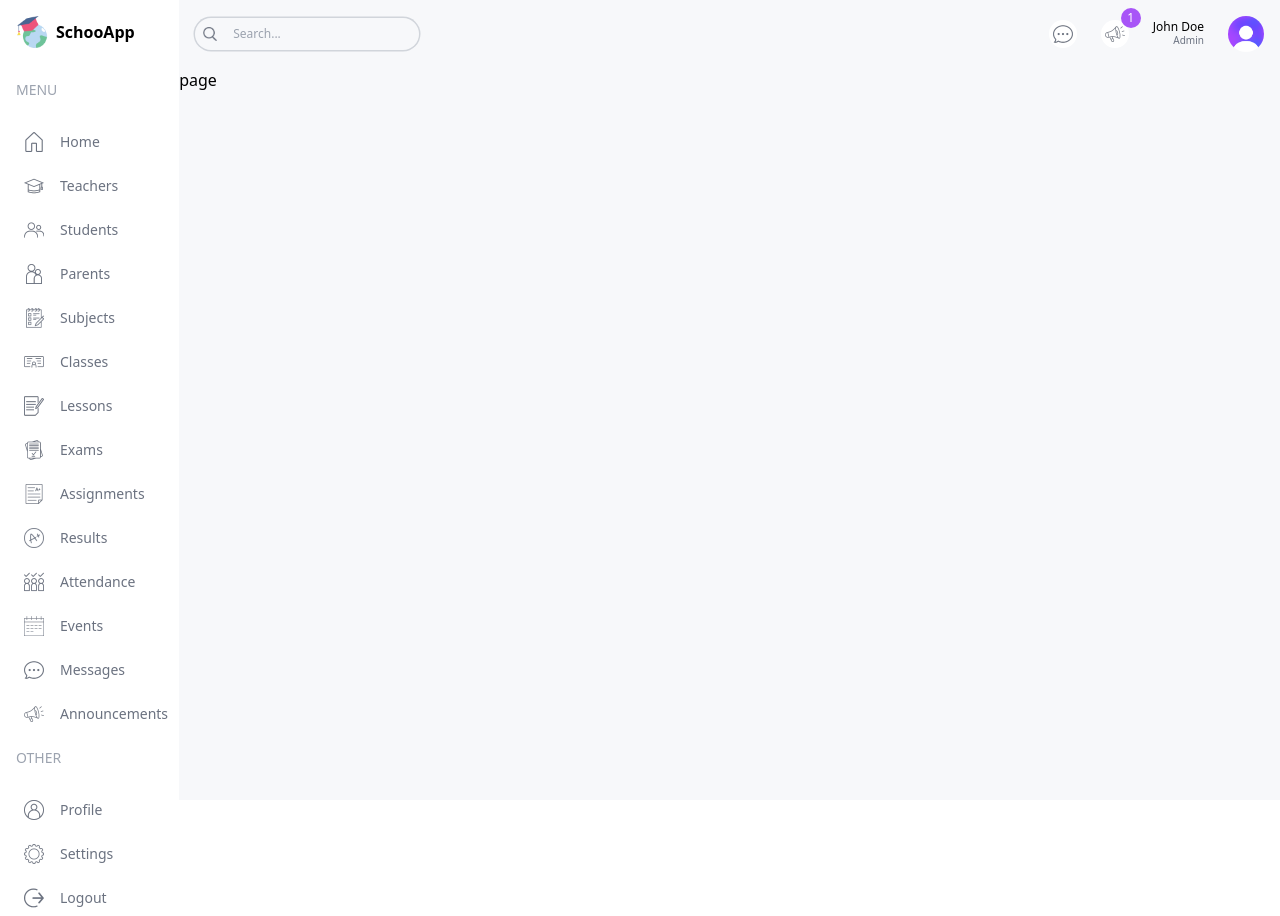
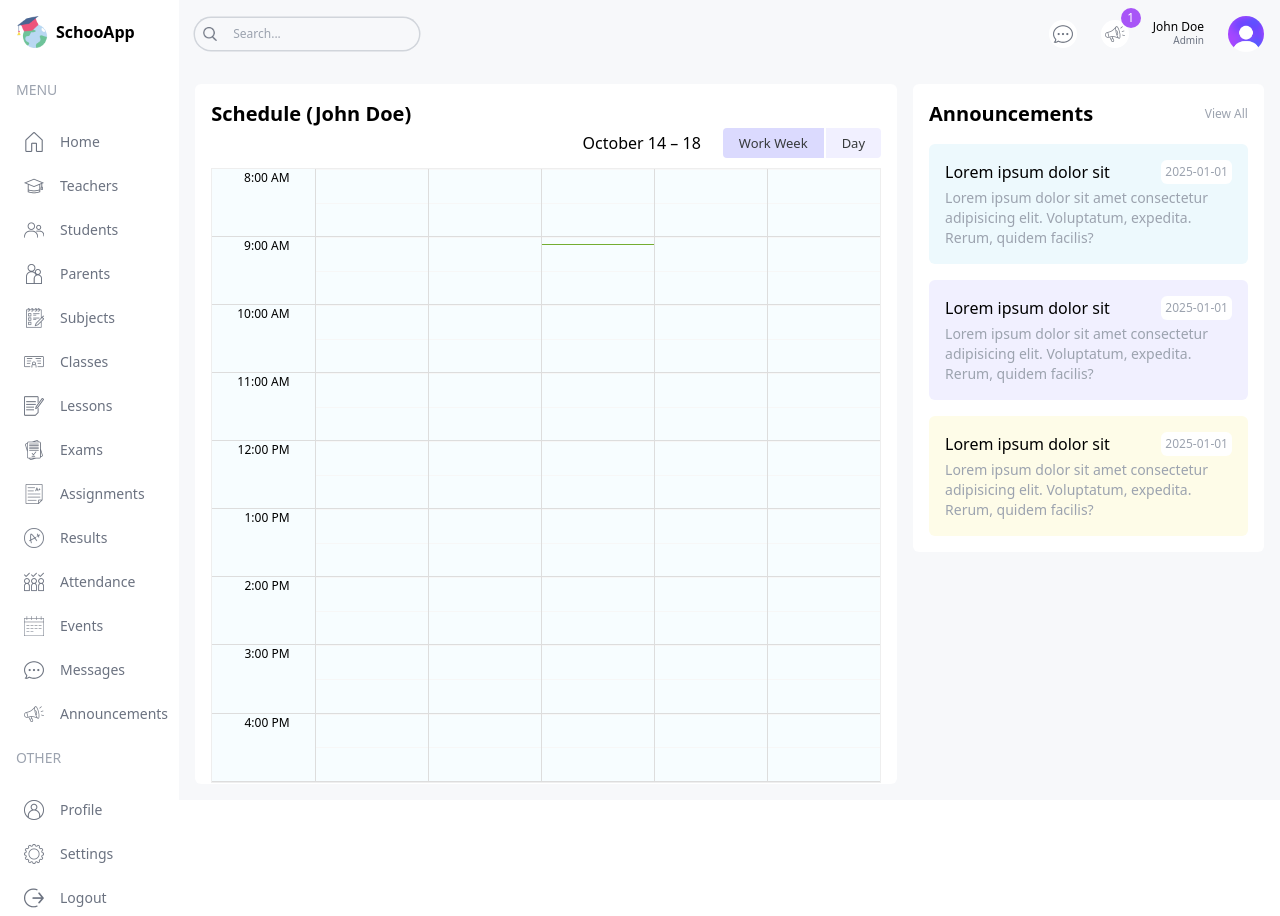
Before and after one commit to Lekkyjay/school-app, a Next.js app: page /parent in a window 1280 px wide. Built offline with nearby package versions, Linux system fonts and the light colour scheme.

Commit message:
Implemented parent page

```diff
--- a/src/app/(dashboard)/parent/page.tsx
+++ b/src/app/(dashboard)/parent/page.tsx
@@ -1,7 +1,21 @@
+import Announcements from '@/components/Announcements'
+import BigCalendar from '@/components/BigCalendar'
 import React from 'react'
 
 export default function page() {
   return (
-    <div>page</div>
+    <div className="flex-1 p-4 flex gap-4 flex-col xl:flex-row">
+      {/* LEFT */}
+      <div className="w-full xl:w-2/3">
+        <div className="h-full bg-white p-4 rounded-md">
+          <h1 className="text-xl font-semibold">Schedule (John Doe)</h1>
+          <BigCalendar />
+        </div>
+      </div>
+      {/* RIGHT */}
+      <div className="w-full xl:w-1/3 flex flex-col gap-8">
+        <Announcements />
+      </div>
+    </div>
   )
 }
```
